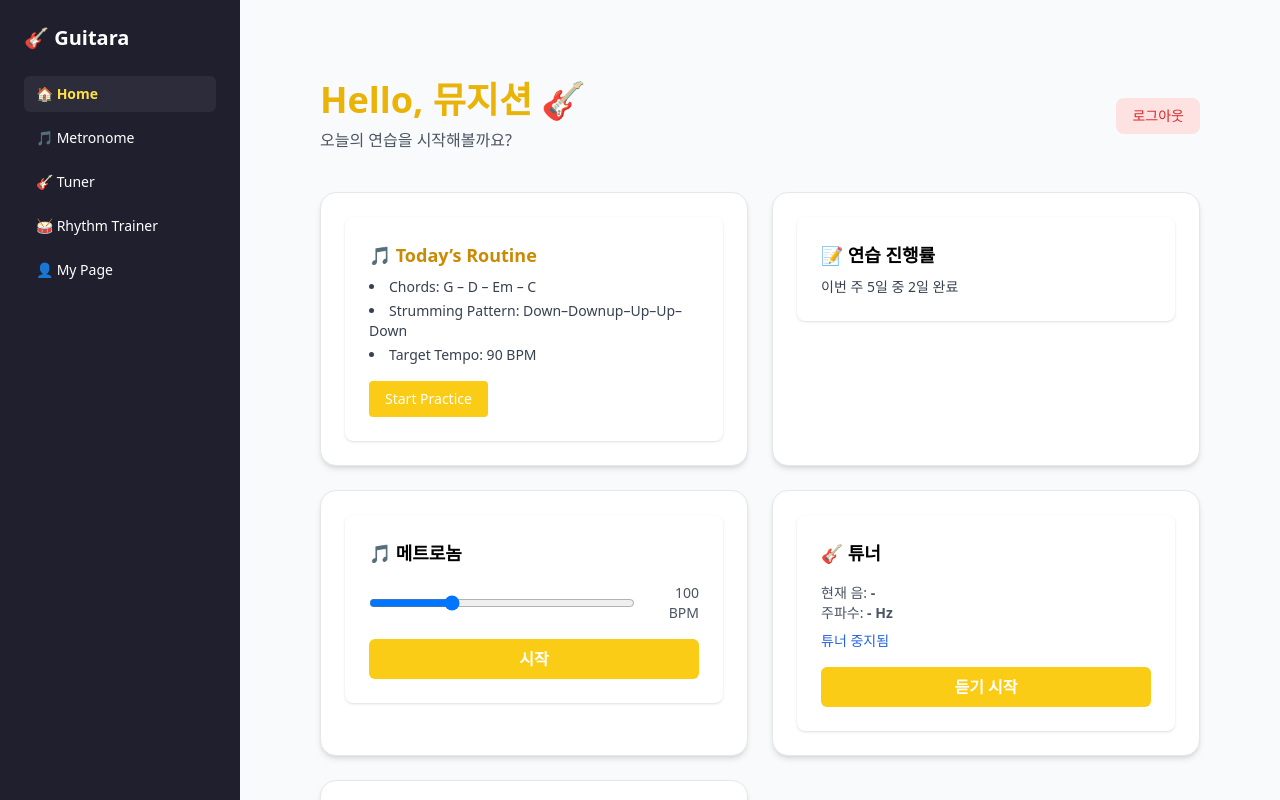
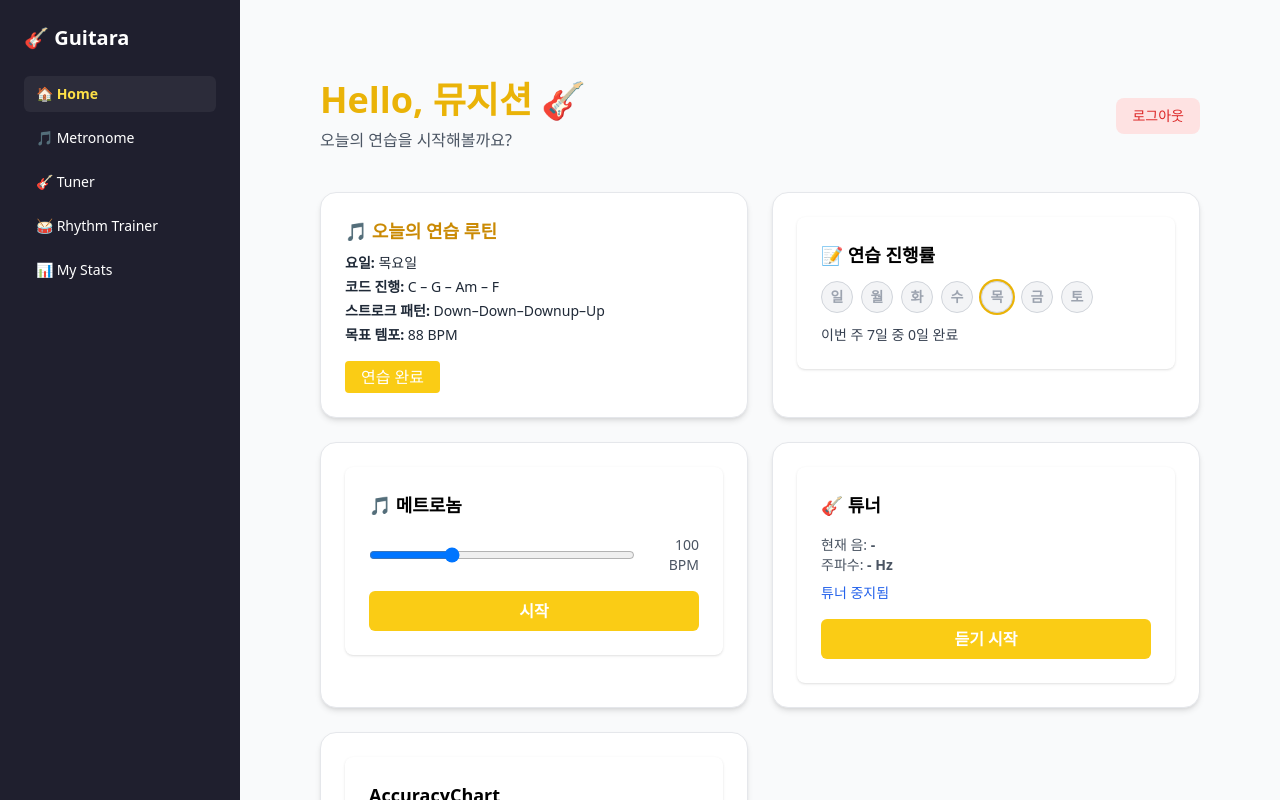
Before and after one commit to Choi9033/CapstonePJT, a React (Vite) app in the folder frontend/: page / in a window 1280 px wide. Shown: the top 800 px of the page. Built offline with nearby package versions, Linux system fonts and the light colour scheme; no server answers.

Commit message:
RoutineCard, ProgressCard
루틴카드, 연습진행률 구현 완료(주마다 리셋되는 기능은 추가 안함) /  마이페이지 -> 개인 통계로 이름 변경

```diff
--- a/frontend/src/pages/Home.jsx
+++ b/frontend/src/pages/Home.jsx
@@ -7,10 +7,13 @@ import Metronome from './Metronome';
 import Tuner from './Tuner';
 import AccuracyChart from './AccuracyChart';
 import RoutineCard from './RoutineCard';
+import { updateDoc } from 'firebase/firestore';
 import ProgressCard from './ProgressCard';
 
 const Home = () => {
   const [userName, setUserName] = useState('');
+  const [completedDays, setCompletedDays] = useState([]);
+  const [userId, setUserId] = useState(null);
   const navigate = useNavigate();
 
   useEffect(() => {
@@ -21,6 +24,8 @@ const Home = () => {
           const docSnap = await getDoc(docRef);
           if (docSnap.exists()) {
             setUserName(docSnap.data().name);
+            setCompletedDays(docSnap.data().completedDays || []);
+            setUserId(user.uid);
           }
         } catch (error) {
           console.error('Firestore 접근 오류:', error);
@@ -37,6 +42,27 @@ const Home = () => {
 
   const handleUploadRecording = () => {
     alert('녹음 업로드 기능은 추후 업데이트 예정입니다.');
+  };
+
+  const markTodayComplete = async () => {
+    const today = new Date().getDay(); // 0 ~ 6
+
+    // 이미 완료한 날이면 무시
+    if (completedDays.includes(today)) return;
+
+    const updated = [...completedDays, today];
+    setCompletedDays(updated); // UI에 즉시 반영
+
+    if (userId) {
+      const docRef = doc(db, 'users', userId);
+      try {
+        await updateDoc(docRef, {
+          completedDays: updated,
+        });
+      } catch (e) {
+        console.error('🔥 Firestore 업데이트 실패:', e);
+      }
+    }
   };
 
   const handleLogout = async () => {
@@ -72,12 +98,12 @@ const Home = () => {
       <div className="grid grid-cols-1 md:grid-cols-2 gap-6">
         {/* 루틴 카드 */}
         <div className="p-6 rounded-2xl border border-gray-200 bg-white shadow-md transition-transform duration-300 ease-in-out transform hover:scale-[1.015] hover:shadow-lg">
-          <RoutineCard />
+          <RoutineCard onComplete={markTodayComplete} />
         </div>
 
         {/* 연습 진행률 카드 */}
         <div className="cursor-pointer p-6 rounded-2xl border border-gray-200 bg-white shadow-md transition-transform duration-300 ease-in-out transform hover:scale-[1.015] hover:shadow-lg">
-          <ProgressCard />
+          <ProgressCard completedDays={completedDays} />
         </div>
 
         {/* 메트로놈 카드  */}
--- a/frontend/src/pages/JoinUs.jsx
+++ b/frontend/src/pages/JoinUs.jsx
@@ -22,6 +22,7 @@ function JoinUs() {
         email: user.email,
         provider: 'google',
         createdAt: new Date(),
+        completedDays: [],
       });
 
       navigate('/');
@@ -46,6 +47,7 @@ function JoinUs() {
         email,
         provider: 'email',
         createdAt: new Date(),
+        completedDays: [], // ✅ 자동 초기화
       });
 
       navigate('/');
--- a/frontend/src/pages/MyPage.jsx
+++ b/frontend/src/pages/MyPage.jsx
@@ -1,15 +1,15 @@
-import React, { useEffect, useState } from "react";
-import { collection, getDocs, query, orderBy } from "firebase/firestore";
-import { db, auth } from "../firebase";
-import { onAuthStateChanged } from "firebase/auth";
-import { Bar } from "react-chartjs-2";
+import React, { useEffect, useState } from 'react';
+import { collection, getDocs, query, orderBy } from 'firebase/firestore';
+import { db, auth } from '../firebase';
+import { onAuthStateChanged } from 'firebase/auth';
+import { Bar } from 'react-chartjs-2';
 import {
   Chart as ChartJS,
   CategoryScale,
   LinearScale,
   BarElement,
   Tooltip,
-} from "chart.js";
+} from 'chart.js';
 
 ChartJS.register(CategoryScale, LinearScale, BarElement, Tooltip);
 
@@ -38,8 +38,8 @@ const MyPage = () => {
       if (!userId) return;
       try {
         const q = query(
-          collection(db, "users", userId, "sessions"),
-          orderBy("timestamp", "desc")
+          collection(db, 'users', userId, 'sessions'),
+          orderBy('timestamp', 'desc')
         );
         const snapshot = await getDocs(q);
         const data = snapshot.docs.map((doc) => ({
@@ -48,7 +48,7 @@ const MyPage = () => {
         }));
         setSessions(data);
       } catch (err) {
-        console.error("❌ Firestore 불러오기 실패:", err);
+        console.error('❌ Firestore 불러오기 실패:', err);
       }
     };
 
@@ -57,16 +57,18 @@ const MyPage = () => {
 
   // 📊 평균 계산 함수
   const avg = (arr) =>
-    arr.length === 0 ? 0 : (arr.reduce((a, b) => a + b, 0) / arr.length).toFixed(2);
+    arr.length === 0
+      ? 0
+      : (arr.reduce((a, b) => a + b, 0) / arr.length).toFixed(2);
 
   // 📊 차트 데이터 구성
   const scoreChart = {
     labels: sessions.map((s, i) => `#${sessions.length - i} - ${s.song}`),
     datasets: [
       {
-        label: "점수",
+        label: '점수',
         data: sessions.map((s) => s.score),
-        backgroundColor: "rgba(54, 162, 235, 0.6)",
+        backgroundColor: 'rgba(54, 162, 235, 0.6)',
       },
     ],
   };
@@ -87,7 +89,7 @@ const MyPage = () => {
 
   return (
     <div className="p-10 max-w-4xl mx-auto">
-      <h1 className="text-2xl font-bold mb-6">👤 마이페이지</h1>
+      <h1 className="text-2xl font-bold mb-6">📊 My Stats</h1>
 
       {sessions.length === 0 ? (
         <p>📭 아직 분석 기록이 없습니다.</p>
@@ -103,8 +105,12 @@ const MyPage = () => {
             <ul className="list-disc list-inside text-sm text-gray-700">
               <li>총 분석 횟수: {sessions.length}회</li>
               <li>평균 점수: {avg(sessions.map((s) => s.score))}</li>
-              <li>평균 BPM 차이: {avg(sessions.map((s) => s.bpm_diff || 0))}</li>
-              <li>평균 연주 시간: {avg(sessions.map((s) => s.duration || 0))}초</li>
+              <li>
+                평균 BPM 차이: {avg(sessions.map((s) => s.bpm_diff || 0))}
+              </li>
+              <li>
+                평균 연주 시간: {avg(sessions.map((s) => s.duration || 0))}초
+              </li>
             </ul>
           </section>
 
@@ -113,7 +119,7 @@ const MyPage = () => {
             <ul className="text-sm text-gray-600 list-disc list-inside">
               {sessions.slice(0, 3).map((s) => (
                 <li key={s.id}>
-                  [{new Date(s.timestamp?.seconds * 1000).toLocaleString()}]{" "}
+                  [{new Date(s.timestamp?.seconds * 1000).toLocaleString()}]{' '}
                   <strong>{s.song}</strong> – {s.feedback}
                 </li>
               ))}
--- a/frontend/src/pages/ProgressCard.jsx
+++ b/frontend/src/pages/ProgressCard.jsx
@@ -1,10 +1,37 @@
 import React from 'react';
 
-const ProgressCard = () => {
+const ProgressCard = ({ completedDays }) => {
+  const dayNames = ['일', '월', '화', '수', '목', '금', '토'];
+  const today = new Date().getDay();
+
   return (
     <div className="bg-white p-6 rounded-lg shadow">
-      <h2 className="font-semibold text-lg mb-2">📝 연습 진행률</h2>
-      <p className="text-sm text-gray-700">이번 주 5일 중 2일 완료</p>
+      <h2 className="font-semibold text-lg mb-3">📝 연습 진행률</h2>
+      <div className="flex gap-2 mb-3">
+        {dayNames.map((day, index) => {
+          const done =
+            Array.isArray(completedDays) && completedDays.includes(index);
+          return (
+            <div
+              key={index}
+              className={`w-8 h-8 flex items-center justify-center rounded-full text-sm font-bold
+                ${
+                  done
+                    ? 'bg-yellow-400 text-white'
+                    : 'bg-gray-100 text-gray-400 border border-gray-300'
+                }
+                ${index === today ? 'ring-2 ring-yellow-500' : ''}
+              `}
+            >
+              {day}
+            </div>
+          );
+        })}
+      </div>
+      <p className="text-sm text-gray-700">
+        이번 주 7일 중 {Array.isArray(completedDays) ? completedDays.length : 0}
+        일 완료
+      </p>
     </div>
   );
 };
--- a/frontend/src/pages/RoutineCard.jsx
+++ b/frontend/src/pages/RoutineCard.jsx
@@ -1,18 +1,78 @@
 import React from 'react';
 
-const RoutineCard = () => {
+const RoutineCard = ({ onComplete }) => {
+  const weeklyRoutine = [
+    {
+      요일: '일요일',
+      코드: 'A – E – F#m – D',
+      스트로크: 'Downup–Down–Up–Up',
+      템포: 87,
+    },
+    {
+      요일: '월요일',
+      코드: 'G – D – Em – C',
+      스트로크: 'Down–Downup–Up–Up–Down',
+      템포: 90,
+    },
+    {
+      요일: '화요일',
+      코드: 'Am – C – Dm – G',
+      스트로크: 'Down–Down–Up–Up–Down',
+      템포: 80,
+    },
+    {
+      요일: '수요일',
+      코드: 'E – A – B7',
+      스트로크: 'Down–Up–Down–Up',
+      템포: 85,
+    },
+    {
+      요일: '목요일',
+      코드: 'C – G – Am – F',
+      스트로크: 'Down–Down–Downup–Up',
+      템포: 88,
+    },
+    {
+      요일: '금요일',
+      코드: 'D – Bm – G – A',
+      스트로크: 'Down–Up–Up–Down–Down',
+      템포: 92,
+    },
+    {
+      요일: '토요일',
+      코드: 'Em – C – G – D',
+      스트로크: 'Down–Down–Down–Up',
+      템포: 86,
+    },
+  ];
+
+  const todayIndex = new Date().getDay();
+  const routine = weeklyRoutine[todayIndex];
+
   return (
-    <div className="bg-white p-6 rounded-lg shadow">
-      <h2 className="font-semibold text-lg mb-2 text-yellow-600">
-        🎵 Today’s Routine
+    <div>
+      <h2 className="text-lg font-bold text-yellow-600 mb-2">
+        🎵 오늘의 연습 루틴
       </h2>
-      <ul className="text-gray-700 text-sm list-disc list-inside space-y-1">
-        <li>Chords: G – D – Em – C</li>
-        <li>Strumming Pattern: Down–Downup–Up–Up–Down</li>
-        <li>Target Tempo: 90 BPM</li>
+      <ul className="text-sm text-gray-800 space-y-1">
+        <li>
+          <strong>요일:</strong> {routine.요일}
+        </li>
+        <li>
+          <strong>코드 진행:</strong> {routine.코드}
+        </li>
+        <li>
+          <strong>스트로크 패턴:</strong> {routine.스트로크}
+        </li>
+        <li>
+          <strong>목표 템포:</strong> {routine.템포} BPM
+        </li>
       </ul>
-      <button className="mt-4 bg-yellow-400 hover:bg-yellow-500 text-white px-4 py-2 rounded text-sm">
-        Start Practice
+      <button
+        onClick={onComplete}
+        className="mt-4 bg-yellow-400 text-white py-1 px-4 rounded hover:bg-yellow-500 transition"
+      >
+        연습 완료
       </button>
     </div>
   );
--- a/frontend/src/pages/Sidebar.jsx
+++ b/frontend/src/pages/Sidebar.jsx
@@ -50,7 +50,7 @@ const Sidebar = () => {
             `${baseClass} ${isActive ? activeClass : 'text-white'}`
           }
         >
-          👤 My Page
+          📊 My Stats
         </NavLink>
       </nav>
     </div>
```
